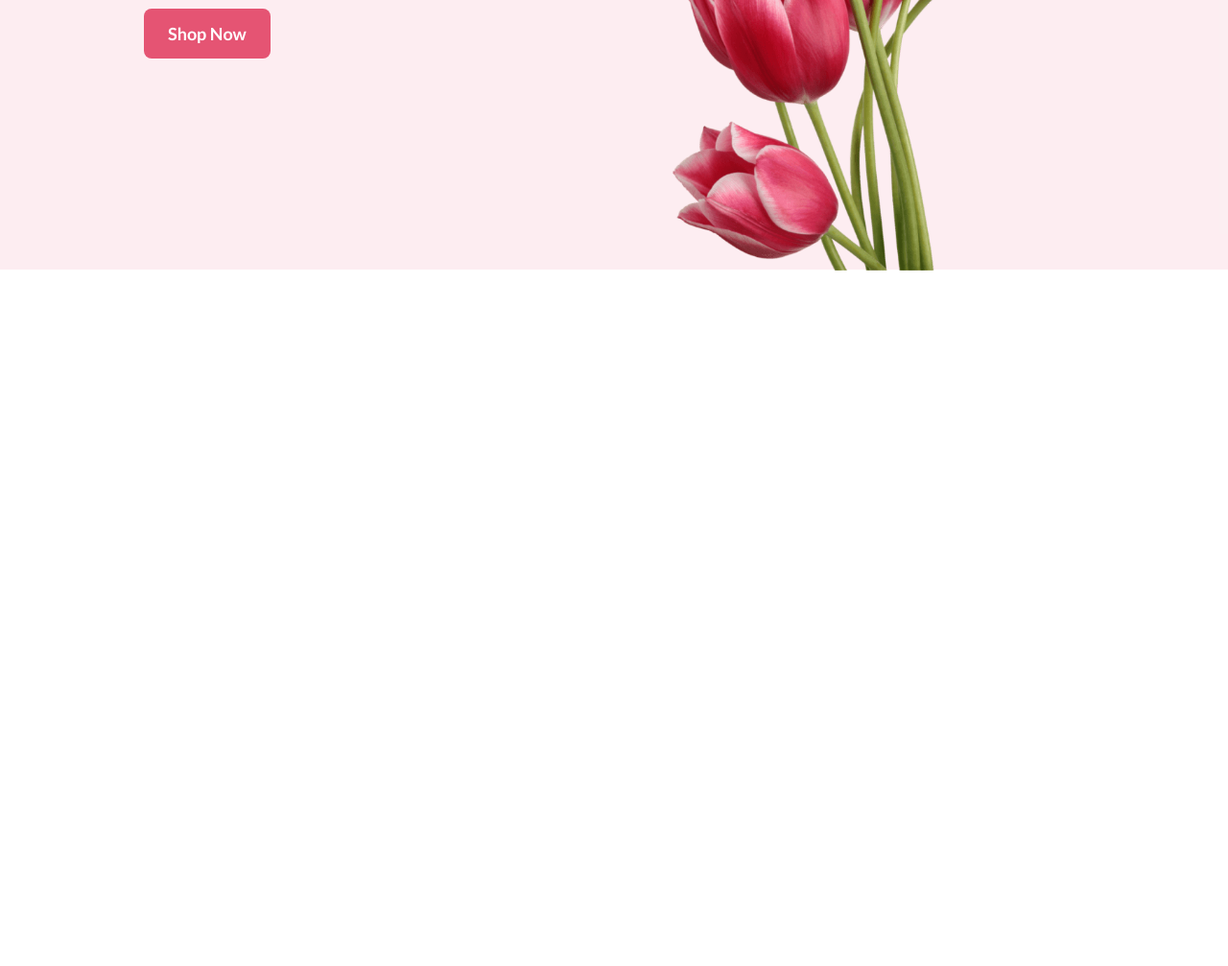
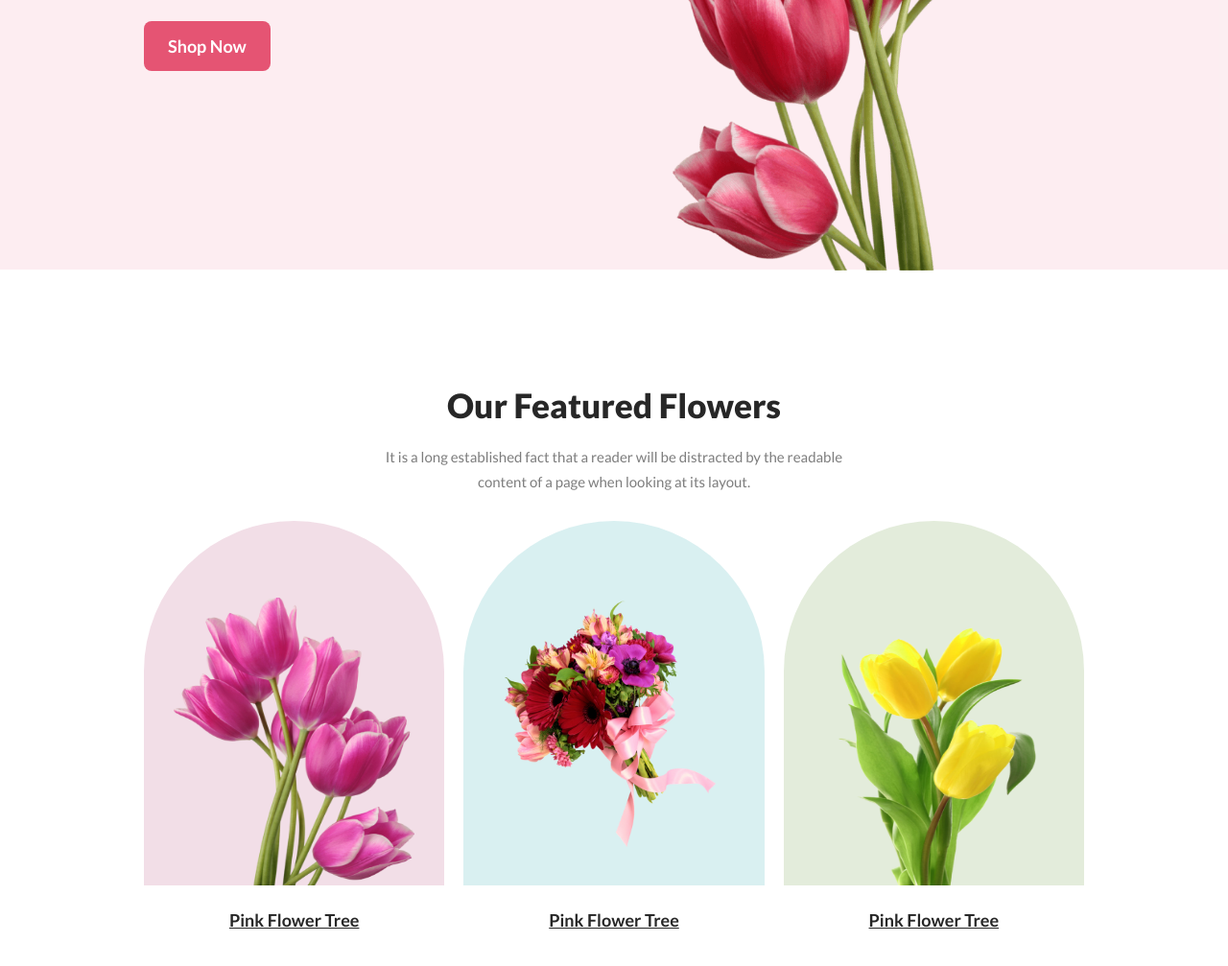
Before and after one commit to imtiazsakib15/flower-shop-assignment, a plain HTML site: page index.html in a window 1280 px wide. Shown: the part 519-1526 px from the top of the page at 96% size. Before the commit the page ends 801 px from the top, so only its background shows below. Drawn offline with Linux system fonts and the light colour scheme.

Commit message:
added featured section

```diff
--- a/index.html
+++ b/index.html
@@ -34,7 +34,36 @@
         <img src="images/banner.png" alt="banner-photo" />
       </div>
     </header>
-    <main></main>
+    <main>
+      <!-- Featured Section -->
+      <section class="featured">
+        <h2 class="section-title">Our Featured Flowers</h2>
+        <p class="section-desc">
+          It is a long established fact that a reader will be distracted by the
+          readable <br />content of a page when looking at its layout.
+        </p>
+        <div class="featured-img">
+          <div class="featured-one">
+            <div class="featured-one-img">
+              <img src="images/featured-1.png" alt="featured-1" />
+            </div>
+            <figcaption><u>Pink Flower Tree</u></figcaption>
+          </div>
+          <div class="featured-two">
+            <div class="featured-two-img">
+              <img src="images/featured-2.png" alt="featured-2" />
+            </div>
+            <figcaption><u>Pink Flower Tree</u></figcaption>
+          </div>
+          <div class="featured-three">
+            <div class="featured-three-img">
+              <img src="images/featured-3.png" alt="featured-3" />
+            </div>
+            <figcaption><u>Pink Flower Tree</u></figcaption>
+          </div>
+        </div>
+      </section>
+    </main>
     <footer></footer>
   </body>
 </html>
--- a/style.css
+++ b/style.css
@@ -6,7 +6,7 @@
   font-family: "Lato", sans-serif;
 }
 p {
-  font-size: 14px;
+  font-size: 15px;
   color: rgba(39, 39, 39, 0.6);
   line-height: 26px;
 }
@@ -19,6 +19,16 @@ p {
   background: #e55473;
   border-radius: 8px;
   cursor: pointer;
+}
+.section-title {
+  color: #272727;
+  font-size: 35px;
+  font-weight: 800;
+  margin-bottom: 20px;
+}
+.section-desc {
+  color: rgba(39, 39, 39, 0.6);
+  margin-bottom: 28px;
 }
 
 /* Header Section Styles */
@@ -50,3 +60,60 @@ p {
   width: 100%;
   margin-bottom: -4px;
 }
+
+/* Featured Section Styles */
+.featured {
+  text-align: center;
+  margin: 120px 150px;
+}
+.featured-img {
+  display: flex;
+  justify-content: center;
+  gap: 20px;
+  align-self: flex-end;
+}
+.featured-one,
+.featured-two,
+.featured-three {
+  width: 33%;
+}
+.featured-one figcaption,
+.featured-two figcaption,
+.featured-three figcaption {
+  color: #272727;
+  font-size: 18px;
+  font-weight: 700;
+}
+.featured-one-img {
+  border-radius: 300px 300px 0px 0px;
+  background: rgba(167, 33, 98, 0.15);
+  margin-bottom: 25px;
+}
+.featured-one-img img {
+  width: 80%;
+  height: 300px;
+  margin-top: 80px;
+  margin-bottom: -3px;
+}
+.featured-two-img {
+  border-radius: 300px 300px 0px 0px;
+  background: rgba(5, 151, 160, 0.15);
+  margin-bottom: 25px;
+}
+.featured-two-img img {
+  width: 80%;
+  height: 260px;
+  margin-top: 80px;
+  margin-bottom: 37px;
+}
+.featured-three-img {
+  border-radius: 300px 300px 0px 0px;
+  background: rgba(71, 125, 17, 0.15);
+  margin-bottom: 25px;
+}
+.featured-three-img img {
+  width: 80%;
+  height: 300px;
+  margin-top: 80px;
+  margin-bottom: -3px;
+}
```
